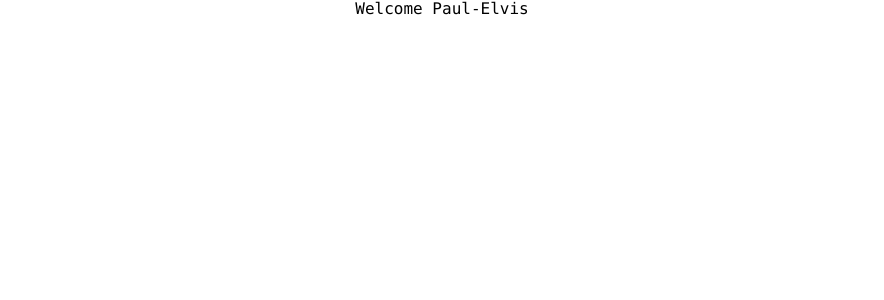
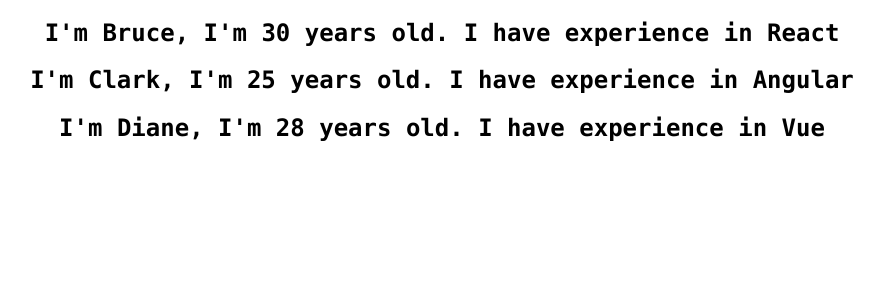
Before and after one commit to paeltc/ReactLearning, a React (Create React App) app: page / in a window 1280 px wide. Shown: the top 300 px of the page, without its empty margins (198-1082 px from the left). Built offline with nearby package versions, Linux system fonts and the light colour scheme.

Commit message:
ajout Person.js, PersonList.js

```diff
--- a/src/App.js
+++ b/src/App.js
@@ -1,5 +1,6 @@
 import React, { Component } from 'react';
 import './App.css';
+import 'tachyons';
 import FunctionComp from './components/FunctionComp';
 import ClassComp from './components/ClassComp';
 import MessageComp from './components/Message';
@@ -8,7 +9,8 @@
 import ClassEventBind from './components/ClassEventBind';
 import ChildToParent from './components/childToParent/ParentComp';
 import ConditionRender from './components/conditionRender/Condition';
-import 'tachyons';
+import PersonList from './components/itemList/PersonList';
+
 
 class App extends Component {
   render() {
@@ -31,7 +33,8 @@
         {/*<FunctionClickEvent></FunctionClickEvent>*/}
         {/*<ClassEventBind></ClassEventBind>*/}
         {/*<ChildToParent></ChildToParent>*/}
-        <ConditionRender></ConditionRender>
+        {/*<ConditionRender></ConditionRender>*/}
+        <PersonList></PersonList>
 
       </div>
     );
--- /dev/null
+++ b/src/components/itemList/Person.js
@@ -0,0 +1,13 @@
+import React from 'react'
+
+function Person({person}) {
+    return (
+        <div>
+            {
+                <h2>I'm {person.name}, I'm {person.age} years old. I have experience in {person.skill} </h2>
+            }
+        </div>
+    )
+}
+
+export default Person
--- /dev/null
+++ b/src/components/itemList/PersonList.js
@@ -0,0 +1,48 @@
+import React from 'react'
+import Person from './Person'
+
+function PersonList() {
+   // const names = ['Bruce', 'Clark', 'Diane']
+   // const nameList = names.map(names => <h2>{names}</h2>)
+    const persons = [
+        {
+            id: 1,
+            name: "Bruce",
+            age: 30,
+            skill: "React"
+        },
+        {
+            id: 2,
+            name: "Clark",
+            age: 25,
+            skill: "Angular"
+        },
+        {
+            id: 3,
+            name: "Diane",
+            age: 28,
+            skill: "Vue"
+        }
+    ]
+
+    // const personList = persons.map(person => <h2>I'm {person.name}, I'm {person.age} years old. I have experience in {person.skill} </h2>)
+    const personList = persons.map(person => <Person person={person}></Person>)
+    return (
+        <div>
+            {/*
+                <h2>{names[0]}</h2>
+                <h2>{names[1]}</h2>
+                <h2>{names[2]}</h2>
+            */}
+
+            {/* Map method- wrap with parenthese */}
+            {/* {names.map(names => <h2>{names}</h2>)}   */}
+            {/*{nameList}*/}
+
+            {personList}
+
+        </div>
+    )
+}
+
+export default PersonList
```
